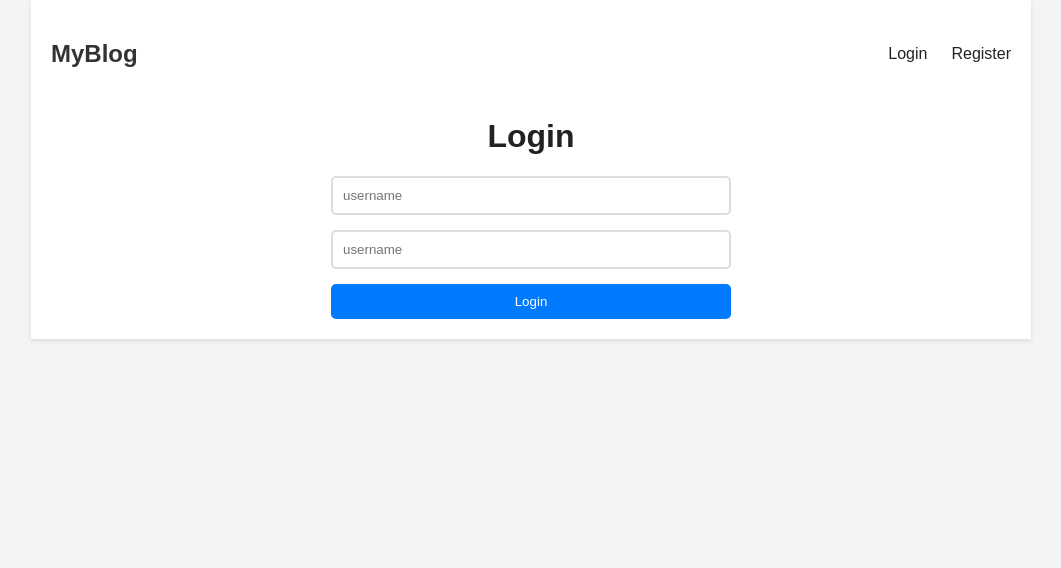
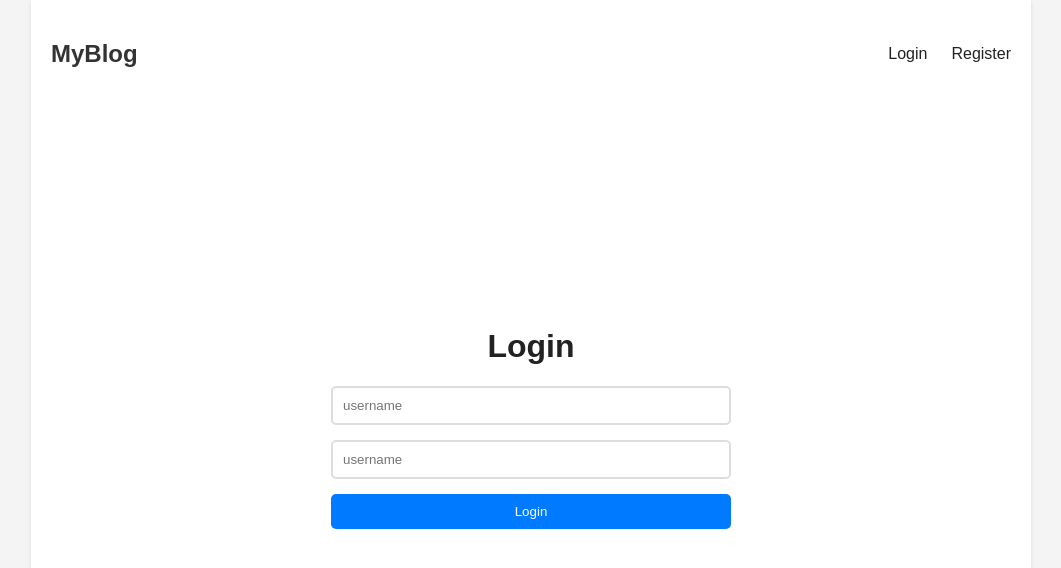
Before and after one commit to piran777/Full-Stack-Blogging-Platform, a React (Create React App) app in the folder client/: page /login in a window 1280 px wide. Shown: the top 568 px of the page, without its empty margins (109-1170 px from the left). Built offline with nearby package versions, Linux system fonts and the light colour scheme; no server answers.

Commit message:
Styles added

```diff
--- a/client/src/App.css
+++ b/client/src/App.css
@@ -305,3 +305,12 @@ div.comment-content {
 .tag:hover {
   background-color: #e0e0e0; /* Slightly darker grey on hover */
 }
+form.login, form.register {
+  max-width: 400px;
+  margin: 0 auto;
+  min-height: 100vh; /* This ensures that the form stretches to at least the full height of the viewport */
+  display: flex;
+  flex-direction: column;
+  justify-content: center; /* This centers the form vertically */
+  margin-top: -100px;
+}
```
Also changed, not shown: 1 other file (tests, documents, lock files or other folders).
